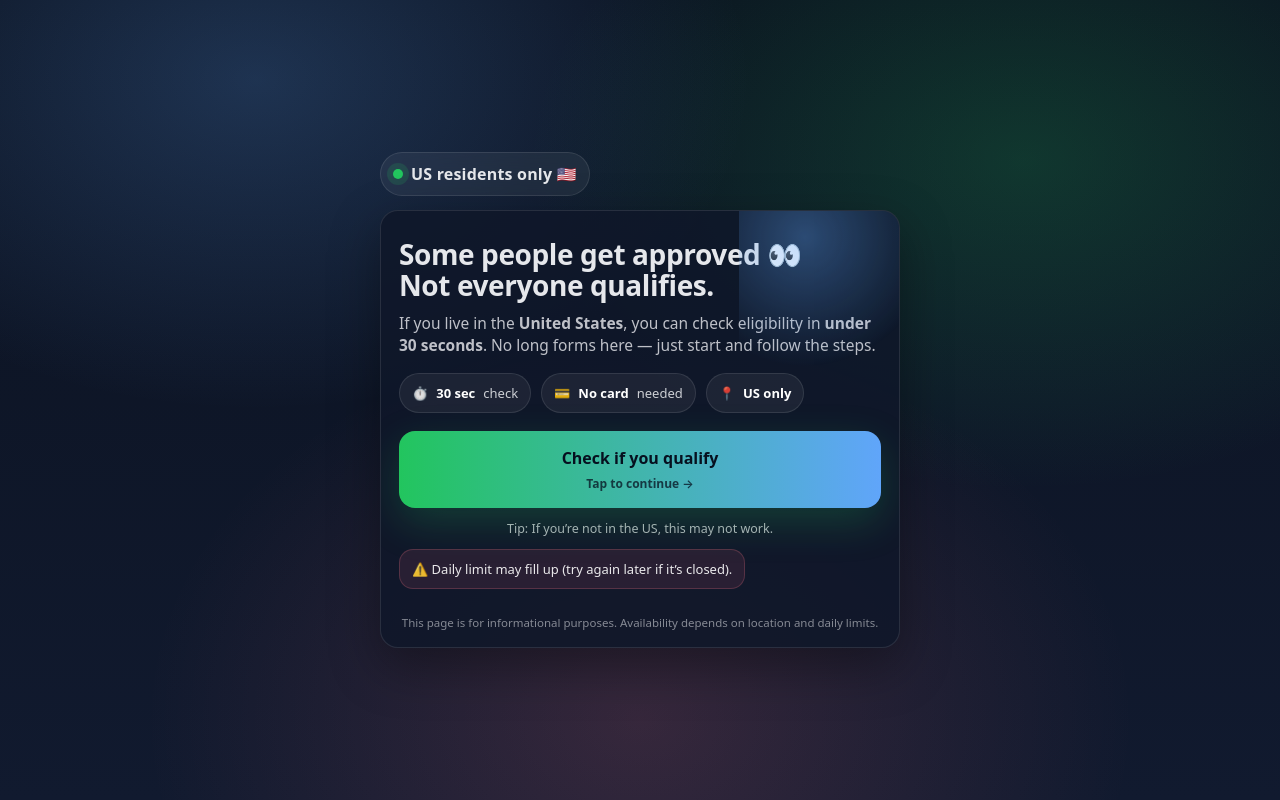
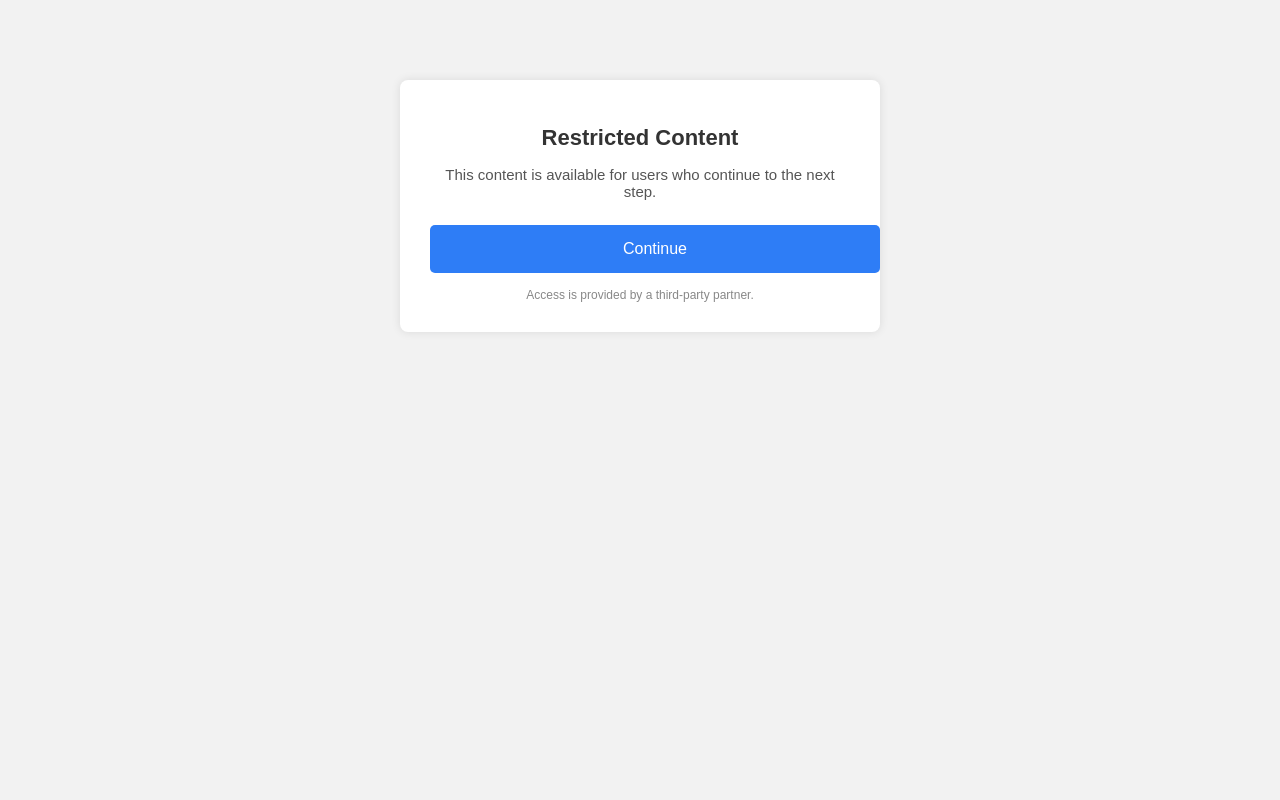
Before and after one commit to usoffershub/sneaker-usa, a plain HTML site: page index.html in a window 1280 px wide. Drawn offline with Linux system fonts and the light colour scheme.

Commit message:
Update index.html

```diff
--- a/index.html
+++ b/index.html
@@ -1,198 +1,80 @@
-<!doctype html>
+<!DOCTYPE html>
 <html lang="en">
 <head>
-  <meta charset="utf-8" />
-  <meta name="viewport" content="width=device-width,initial-scale=1" />
-  <title>Sneaker Rewards – US Only</title>
-  <meta name="description" content="US residents only. Check if you qualify in under 30 seconds." />
+  <meta charset="UTF-8">
+  <title>Continue</title>
+  <meta name="viewport" content="width=device-width, initial-scale=1.0">
+  <meta name="robots" content="noindex,nofollow">
 
   <style>
-    :root{
-      --bg1:#0b1220;
-      --bg2:#111a2f;
-      --card:#0f172a;
-      --text:#e5e7eb;
-      --muted:#a3a3a3;
-      --accent:#22c55e;
-      --accent2:#60a5fa;
-      --danger:#fb7185;
-      --shadow: 0 18px 50px rgba(0,0,0,.35);
-      --radius: 18px;
+    body {
+      font-family: Arial, Helvetica, sans-serif;
+      background: #f2f2f2;
+      margin: 0;
+      padding: 0;
+      text-align: center;
     }
-    *{box-sizing:border-box}
-    body{
-      margin:0;
-      font-family: system-ui, -apple-system, Segoe UI, Roboto, Arial, sans-serif;
-      color:var(--text);
-      background:
-        radial-gradient(900px 600px at 20% 10%, rgba(96,165,250,.22), transparent 55%),
-        radial-gradient(900px 600px at 80% 20%, rgba(34,197,94,.20), transparent 55%),
-        radial-gradient(900px 700px at 50% 90%, rgba(251,113,133,.16), transparent 55%),
-        linear-gradient(180deg, var(--bg1), var(--bg2));
-      min-height:100vh;
-      display:flex;
-      align-items:center;
-      justify-content:center;
-      padding:22px 14px;
+
+    .container {
+      max-width: 420px;
+      margin: 80px auto;
+      background: #ffffff;
+      padding: 30px;
+      border-radius: 8px;
+      box-shadow: 0 0 10px rgba(0,0,0,0.1);
     }
-    .wrap{width:min(520px,100%)}
-    .badge{
-      display:inline-flex;
-      gap:8px;
-      align-items:center;
-      padding:10px 12px;
-      border-radius:999px;
-      background:rgba(255,255,255,.06);
-      border:1px solid rgba(255,255,255,.10);
-      margin-bottom:14px;
-      backdrop-filter: blur(10px);
-      font-weight:600;
-      letter-spacing:.2px;
+
+    h1 {
+      font-size: 22px;
+      color: #333;
+      margin-bottom: 15px;
     }
-    .dot{
-      width:10px;height:10px;border-radius:50%;
-      background:var(--accent);
-      box-shadow:0 0 0 6px rgba(34,197,94,.15);
+
+    p {
+      font-size: 15px;
+      color: #555;
+      margin-bottom: 25px;
     }
-    .card{
-      background:rgba(15,23,42,.88);
-      border:1px solid rgba(255,255,255,.10);
-      border-radius:var(--radius);
-      box-shadow:var(--shadow);
-      padding:22px 18px 16px;
-      position:relative;
-      overflow:hidden;
+
+    .btn {
+      display: block;
+      width: 100%;
+      padding: 15px;
+      font-size: 16px;
+      background: #2e7df6;
+      color: #fff;
+      text-decoration: none;
+      border-radius: 5px;
     }
-    .glow{
-      position:absolute; inset:-40px -60px auto auto;
-      width:220px; height:220px;
-      background: radial-gradient(circle at 30% 30%, rgba(96,165,250,.40), transparent 60%);
-      filter: blur(0px);
-      pointer-events:none;
-      opacity:.9;
+
+    .btn:hover {
+      background: #1f5fcc;
     }
-    h1{
-      margin:6px 0 10px;
-      font-size:28px;
-      line-height:1.12;
-      letter-spacing:-.4px;
-    }
-    .sub{
-      margin:0 0 16px;
-      color:rgba(229,231,235,.82);
-      font-size:15.5px;
-      line-height:1.45;
-    }
-    .pill-row{
-      display:flex;
-      flex-wrap:wrap;
-      gap:10px;
-      margin:14px 0 18px;
-    }
-    .pill{
-      padding:10px 12px;
-      border-radius:999px;
-      background:rgba(255,255,255,.06);
-      border:1px solid rgba(255,255,255,.10);
-      font-size:13px;
-      color:rgba(229,231,235,.88);
-      display:inline-flex;
-      gap:8px;
-      align-items:center;
-    }
-    .pill b{color:#fff}
-    .cta{
-      display:block;
-      width:100%;
-      border:none;
-      border-radius:16px;
-      padding:16px 14px;
-      font-size:16px;
-      font-weight:800;
-      cursor:pointer;
-      color:#06101f;
-      background: linear-gradient(90deg, var(--accent), var(--accent2));
-      box-shadow: 0 14px 40px rgba(34,197,94,.22);
-      transform: translateY(0);
-      transition: transform .12s ease, filter .12s ease;
-      text-align:center;
-      text-decoration:none;
-    }
-    .cta:active{transform: translateY(1px); filter: brightness(.95);}
-    .cta small{
-      display:block;
-      margin-top:6px;
-      font-weight:600;
-      font-size:12px;
-      color:rgba(6,16,31,.75);
-    }
-    .hint{
-      text-align:center;
-      margin:12px 0 0;
-      color:rgba(229,231,235,.75);
-      font-size:12.5px;
-    }
-    .danger{
-      display:inline-flex;
-      align-items:center;
-      gap:8px;
-      margin-top:12px;
-      padding:10px 12px;
-      border-radius:14px;
-      background: rgba(251,113,133,.10);
-      border:1px solid rgba(251,113,133,.22);
-      color: rgba(255,255,255,.90);
-      font-size:13px;
-    }
-    .footer{
-      margin-top:14px;
-      padding:12px 2px 0;
-      color:rgba(229,231,235,.55);
-      font-size:11.5px;
-      line-height:1.4;
-      text-align:center;
-    }
-    .link{
-      color:rgba(96,165,250,.95);
-      text-decoration:none;
-      font-weight:700;
+
+    .note {
+      margin-top: 15px;
+      font-size: 12px;
+      color: #888;
     }
   </style>
 </head>
 
 <body>
-  <main class="wrap">
-    <div class="badge"><span class="dot"></span> US residents only 🇺🇸</div>
 
-    <section class="card">
-      <div class="glow"></div>
+  <div class="container">
+    <h1>Restricted Content</h1>
 
-      <h1>Some people get approved 👀<br/>Not everyone qualifies.</h1>
-      <p class="sub">
-        If you live in the <b>United States</b>, you can check eligibility in <b>under 30 seconds</b>.
-        No long forms here — just start and follow the steps.
-      </p>
+    <p>This content is available for users who continue to the next step.</p>
 
-      <div class="pill-row">
-        <div class="pill">⏱️ <b>30 sec</b> check</div>
-        <div class="pill">💳 <b>No card</b> needed</div>
-        <div class="pill">📍 <b>US only</b></div>
-      </div>
+    <!-- PEGÁ TU SMARTLINK AQUÍ -->
+    <a href="https://filestrue.com/1865439" class="btn">
+      Continue
+    </a>
 
-      <!-- ✅ Pega tu link de CPAgrip aquí -->
-      <a class="cta" href="https://singingfiles.com/show.php?l=0&u=2480346&id=72846" rel="noopener nofollow">
-        Check if you qualify
-        <small>Tap to continue →</small>
-      </a>
+    <div class="note">
+      Access is provided by a third-party partner.
+    </div>
+  </div>
 
-      <div class="hint">Tip: If you’re not in the US, this may not work.</div>
-
-      <div class="danger">⚠️ Daily limit may fill up (try again later if it’s closed).</div>
-
-      <div class="footer">
-        This page is for informational purposes. Availability depends on location and daily limits.
-      </div>
-    </section>
-  </main>
 </body>
 </html>
```
